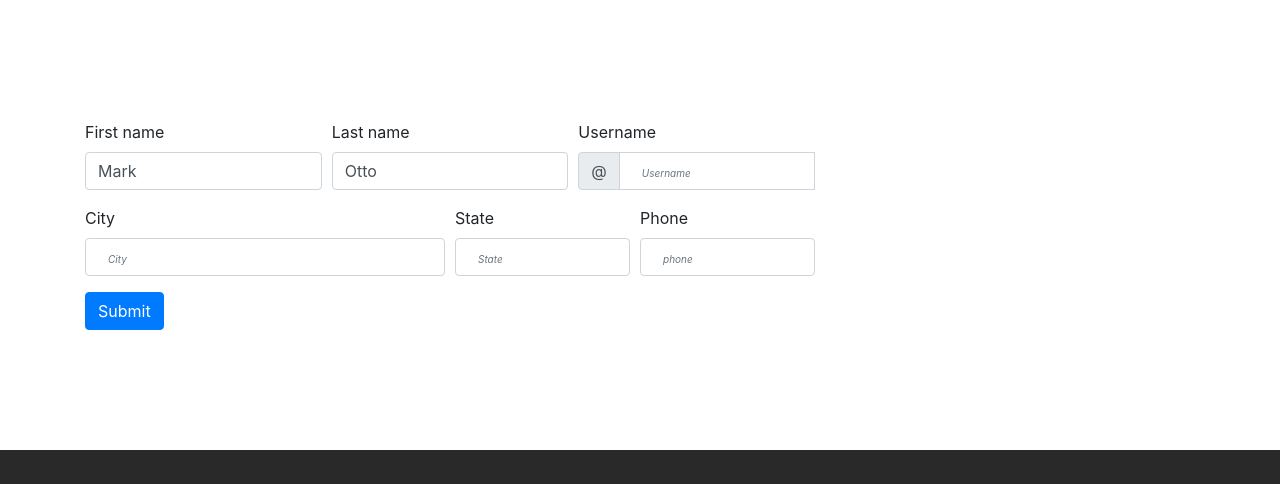
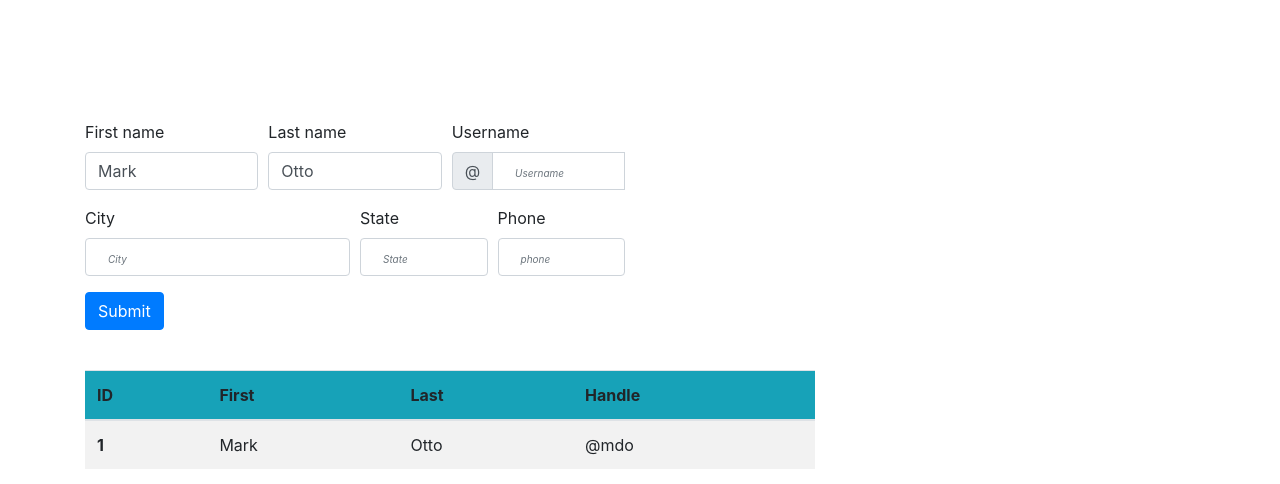
Before and after one commit to aasiskark/nepalnetworks, a Node server app: page /contact in a window 1280 px wide. Shown: the part 80-564 px from the top of the page. Run offline with Node 20, Linux system fonts and the light colour scheme; grey boxes are pictures that could not be loaded.

Commit message:
new file

```diff
--- a/public/stylesheets/main.css
+++ b/public/stylesheets/main.css
@@ -1,3 +1,7 @@
 .main{
      margin-top: 120px;
 }
+
+.topform{
+     margin-top: 40px;
+}
--- a/routes/about.js
+++ b/routes/about.js
@@ -3,7 +3,7 @@ var router = express.Router();
 
 /* GET users listing. */
 router.get('/', function(req, res, next) {
-  res.render('about');
+  res.render('about', { title: 'Nepal Networks - About' });
 });
 
 module.exports = router;
--- a/routes/contact.js
+++ b/routes/contact.js
@@ -13,7 +13,7 @@ var express = require('express');
 var router = express.Router();
 
 router.get('/', function(req,res, next){
-    res.render('contact');
+    res.render('contact', { title: 'Nepal Networks - Contact' });
 
 
 });
--- a/routes/index.js
+++ b/routes/index.js
@@ -3,7 +3,7 @@ var router = express.Router();
 
 /* GET home page. */
 router.get('/', function(req, res, next) {
-  res.render('index', { title: 'Nepal Networks' });
+  res.render('index', { title: 'Nepal Networks - Home' });
 });
 
 module.exports = router;
--- a/views/about.hbs
+++ b/views/about.hbs
@@ -1,7 +1,8 @@
 <html>
+
     <div class="container main">
         <div class="row">
-             <div class="col-sm">
+             <div class="col-sm-6">
                      <div class="input-group mb-3">
                         <div class="input-group-prepend">
                            <span class="input-group-text">Upload Logo</span>
@@ -20,9 +21,12 @@
                            <label for="exampleFormControlTextarea1">Write a about company.</label>
                           <textarea class="form-control" id="exampleFormControlTextarea1" rows="3"></textarea>
                         </div>
+                         <button class="btn btn-primary" type="submit">Submit</button>
                    </form>
                 </div>
             </div>
+
+
         </div>
 
 
--- a/views/contact.hbs
+++ b/views/contact.hbs
@@ -1,7 +1,7 @@
 <html>
     <div class="container main">
         <div class="row">
-             <div class="col-sm-8">
+             <div class="col-sm-6">
                        <form class="needs-validation" novalidate>
                                <div class="form-row">
                                       <div class="col-md-4 mb-3">
@@ -60,6 +60,30 @@
                                     </form>
              </div>
         </div>
+               <div class="row">
+                <div class="col-sm-8  topform">
+                       <table class="table table-striped">
+                             <thead>
+                                 <tr class="bg-info">
+                                       <th scope="col">ID</th>
+                                       <th scope="col">First</th>
+                                       <th scope="col">Last</th>
+                                       <th scope="col">Handle</th>
+                                  </tr>
+                              </thead>
+
+                              <tbody>
+                                  <tr>
+                                       <th scope="row">1</th>
+                                       <td>Mark</td>
+                                       <td>Otto</td>
+                                       <td>@mdo</td>
+                                  </tr>
+
+                              </tbody>
+                       </table>
+                </div>
+            </div>
     </div>
 
 </html>
```
Also changed, not shown: views/index.hbs (+27 -2 lines), 1 other file.
